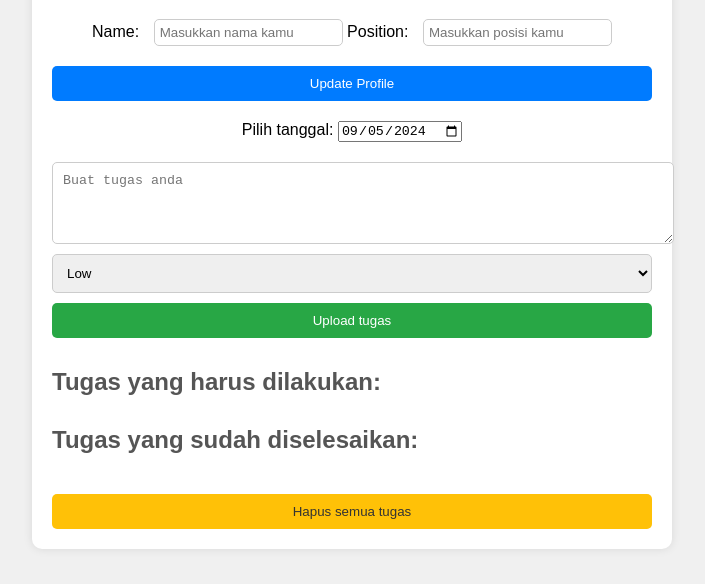
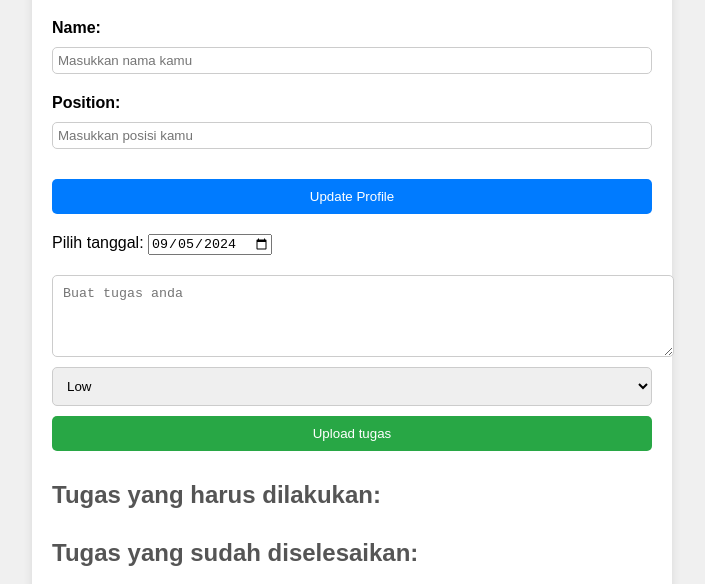
Before and after one commit to Faathirazukhruf/Aplikasi-todolist-faathircompany, a plain HTML site: page to do list/index.html in a window 1280 px wide. Shown: the part 211-795 px from the top of the page, without its empty margins (288-993 px from the left). Drawn offline with Linux system fonts and the light colour scheme.

Commit message:
Update styles.css
penambahan

```diff
--- a/to do list/styles.css
+++ b/to do list/styles.css
@@ -17,18 +17,19 @@ body {
 header {
     display: flex;
     justify-content: space-between;
-    align-items: center;
     margin-bottom: 20px;
     flex-direction: column;
 }
 
 #profile {
+    display: flex;
+    flex-direction: column;
+    gap: 10px;
     margin-bottom: 20px;
-    text-align: center;
 }
 
 #profile label {
-    margin-right: 10px;
+    font-weight: bold;
 }
 
 #profile input {
```
